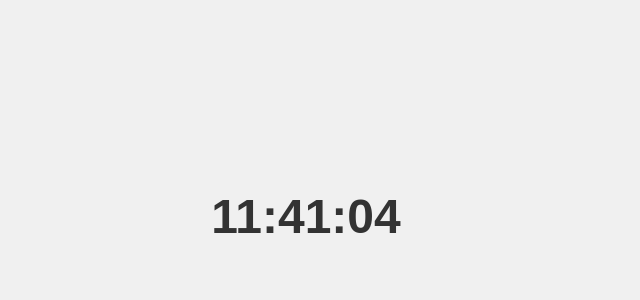
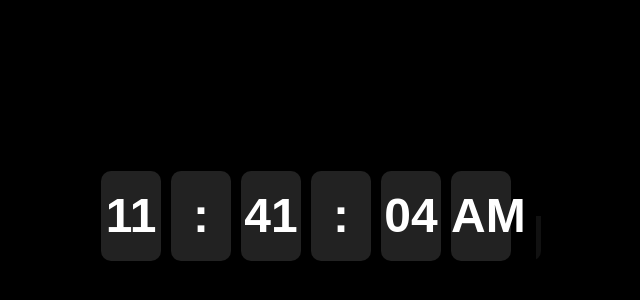
Before and after one commit to hyunseongparkofficial/Clock-for-notion, a plain HTML site: page index.html in a window 1280 px wide. Shown: the part 184-484 px from the top of the page, without its empty margins (334-974 px from the left). Drawn offline with Linux system fonts and the light colour scheme.

Commit message:
Update index.html

```diff
--- a/index.html
+++ b/index.html
@@ -3,35 +3,90 @@
 <head>
     <meta charset="UTF-8">
     <meta name="viewport" content="width=device-width, initial-scale=1.0">
-    <title>Functioning Clock</title>
+    <title>Flip Clock</title>
     <style>
         body {
             display: flex;
             justify-content: center;
             align-items: center;
             height: 100vh;
-            background-color: #f0f0f0;
+            background-color: #000;
             margin: 0;
-            font-family: Arial, sans-serif;
+            font-family: 'Arial', sans-serif;
         }
-        #clock {
+        .flip-clock {
+            display: flex;
+            justify-content: space-around;
+            align-items: center;
+            background: #000;
+            padding: 20px;
+            border-radius: 10px;
+        }
+        .flip-clock .digit {
+            position: relative;
+            width: 60px;
+            height: 90px;
+            background: #222;
+            color: #fff;
             font-size: 48px;
             font-weight: bold;
-            color: #333;
+            line-height: 90px;
+            text-align: center;
+            border-radius: 10px;
+            margin: 0 5px;
+        }
+        .flip-clock .digit:before,
+        .flip-clock .digit:after {
+            content: '';
+            position: absolute;
+            width: 100%;
+            height: 50%;
+            background: #111;
+            z-index: -1;
+        }
+        .flip-clock .digit:before {
+            top: 0;
+            border-radius: 10px 10px 0 0;
+        }
+        .flip-clock .digit:after {
+            bottom: 0;
+            border-radius: 0 0 10px 10px;
         }
     </style>
 </head>
 <body>
-    <div id="clock">00:00:00</div>
+    <div class="flip-clock">
+        <div class="digit" id="hours">00</div>
+        <div class="digit">:</div>
+        <div class="digit" id="minutes">00</div>
+        <div class="digit">:</div>
+        <div class="digit" id="seconds">00</div>
+        <div class="digit" id="ampm">AM</div>
+    </div>
+
     <script>
         function updateClock() {
-            const clockElement = document.getElementById('clock');
             const now = new Date();
-            const hours = String(now.getHours()).padStart(2, '0');
+            const hoursElement = document.getElementById('hours');
+            const minutesElement = document.getElementById('minutes');
+            const secondsElement = document.getElementById('seconds');
+            const ampmElement = document.getElementById('ampm');
+
+            let hours = now.getHours();
             const minutes = String(now.getMinutes()).padStart(2, '0');
             const seconds = String(now.getSeconds()).padStart(2, '0');
-            clockElement.textContent = `${hours}:${minutes}:${seconds}`;
+            const ampm = hours >= 12 ? 'PM' : 'AM';
+
+            hours = hours % 12;
+            hours = hours ? hours : 12; // the hour '0' should be '12'
+            hours = String(hours).padStart(2, '0');
+
+            hoursElement.textContent = hours;
+            minutesElement.textContent = minutes;
+            secondsElement.textContent = seconds;
+            ampmElement.textContent = ampm;
         }
+
         setInterval(updateClock, 1000);
         updateClock(); // initial call to display the time immediately
     </script>
```
